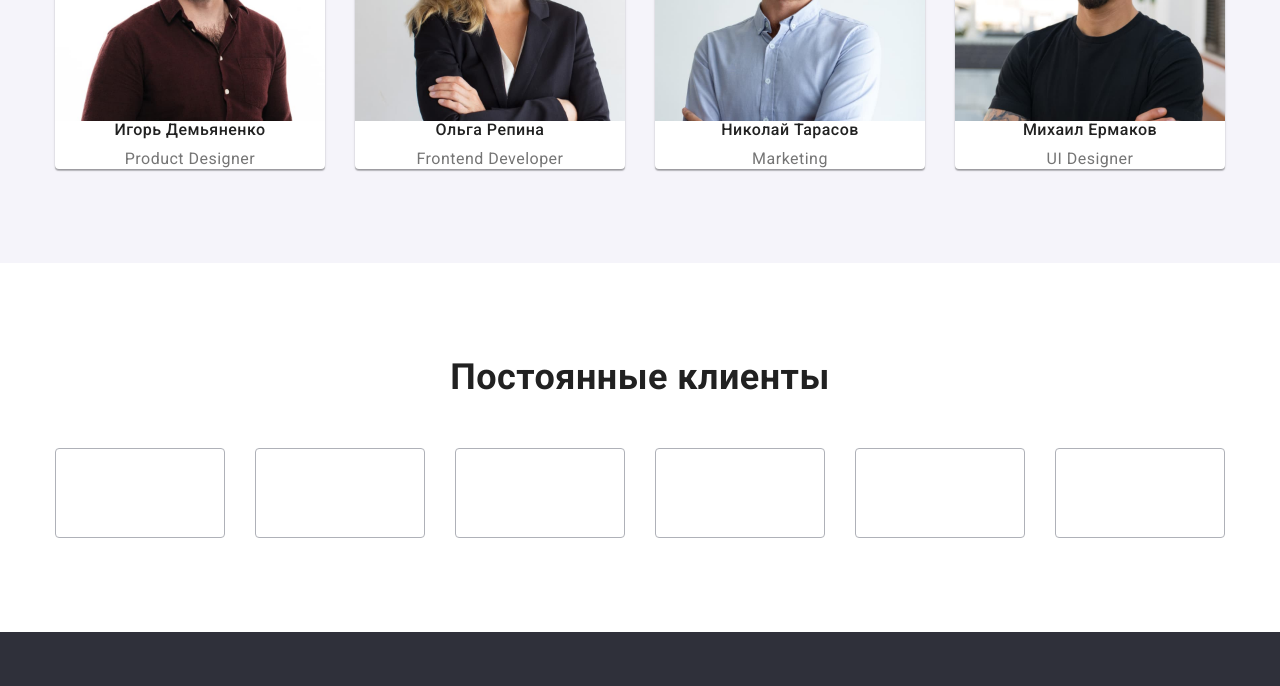
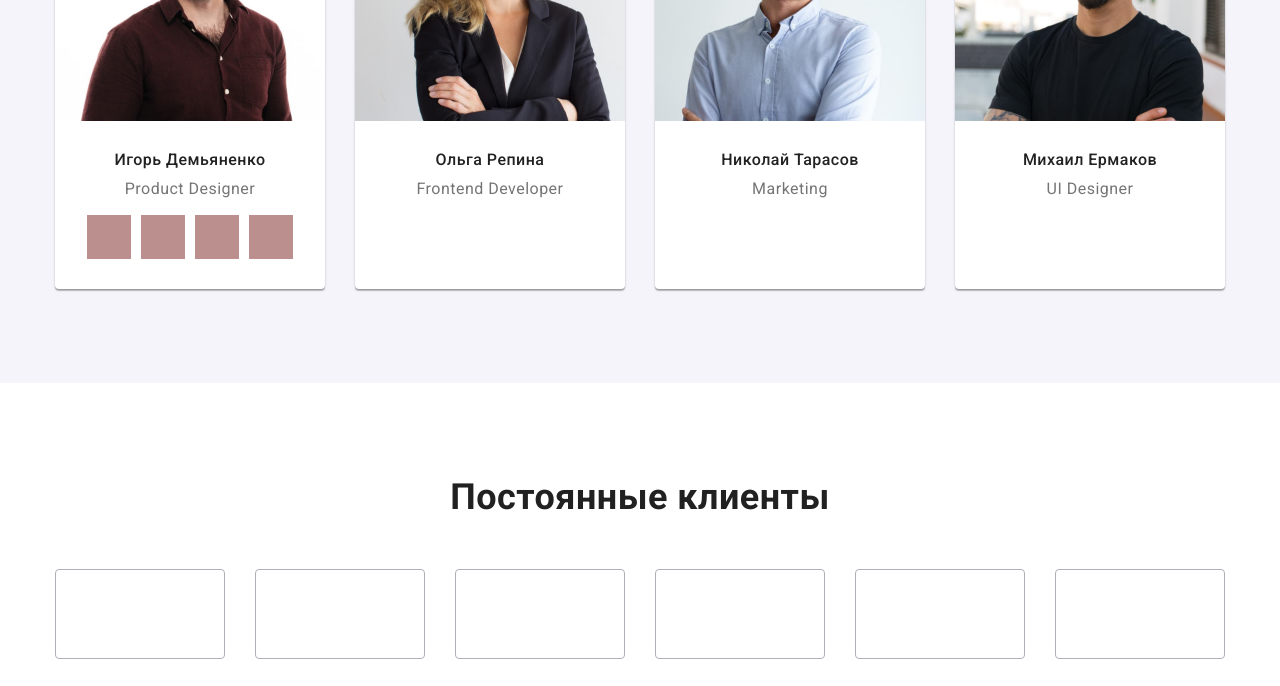
Before and after one commit to OksanaMosendz/goit-markup-hw-04, a plain HTML site: page index.html in a window 1280 px wide. Shown: the part 1770-2456 px from the top of the page. Drawn offline with nearby package versions, Linux system fonts and the light colour scheme.

Commit message:
add lists

```diff
--- a/css/style.css
+++ b/css/style.css
@@ -133,16 +133,18 @@ img {
 .hero {
   padding-top: 200px;
   padding-bottom: 200px;
+
+  height: 600px;
+  max-width: 1600px;
   margin-left: auto;
   margin-right: auto;
 
-  min-height: 100%;
-  max-width: 100%;
+  background-image: linear-gradient( to bottom, rgba(47, 48, 58, 0.4) ,rgba(47, 48, 58, 0.4)), url(../images/hero-bg.jpg);
+
   background-color: #C4C4C4;
-  background-image: url(../images/hero-bg.jpg);
-  background-size: cover;
   background-position: center;
   background-repeat: no-repeat;
+  background-size: cover;
 
   text-align: center;
 }
@@ -279,6 +281,7 @@ img {
 
 .team-list-content {
   text-align: center;
+  padding: 30px 32px;
 }
 
 .team-list h3 {
@@ -291,23 +294,41 @@ img {
 
 .team-list p {
   margin: 0;
-
+  margin-bottom: 16px;
   font-weight: 400;
   font-size: 16px;
   line-height: 1.18;
 
 }
 
+.links-list {
+  display: flex;
+  width: 206px;
+  height: 44px;
+  justify-content: space-between;
+}
+
+.link{
+  display: inline-block;
+  height: 44px;
+  width: 44px;
+  background-color: rosybrown;
+}
+
 /* Постоянные клиенты */
 .customers-list>li{
   flex-basis: calc(100% / 6 - 30px);
 
+
+}
+
+.customers-list a {
+  display: inline-block;
   width: 170px;
   height: 90px;
-
   border: 1px solid #AFB1B8;
-  border-radius: 4px;}
-
+  border-radius: 4px;
+}
 
 /* Подвал */
 .footer {
--- a/index.html
+++ b/index.html
@@ -92,6 +92,12 @@
                         <div class="team-list-content">
                             <h3>Игорь Демьяненко</h3>
                             <p>Product Designer</p>
+                            <ul class="links-list">
+                                <li><a class="link" href="" alt="Instagram"></a></li>
+                                <li><a class="link" href="" alt="Twitter"></a></li>
+                                <li><a class="link" href="" alt="Facebook"></a></li>
+                                <li><a class="link" href="" alt="Linkedin"></a></li>
+                            </ul>
                         </div>
                     </li>
 
@@ -129,12 +135,12 @@
             <div class="container">
                 <h2 class="customers-title">Постоянные клиенты</h2>
                 <ul class="customers-list">
-                    <li></li>
-                    <li></li>
-                    <li></li>
-                    <li></li>
-                    <li></li>
-                    <li></li>
+                    <li><a href=""></a></li>
+                    <li><a href=""></a></li>
+                    <li><a href=""></a></li>
+                    <li><a href=""></a></li>
+                    <li><a href=""></a></li>
+                    <li><a href=""></a></li>
                 </ul>
             </div>
         </section>
```
